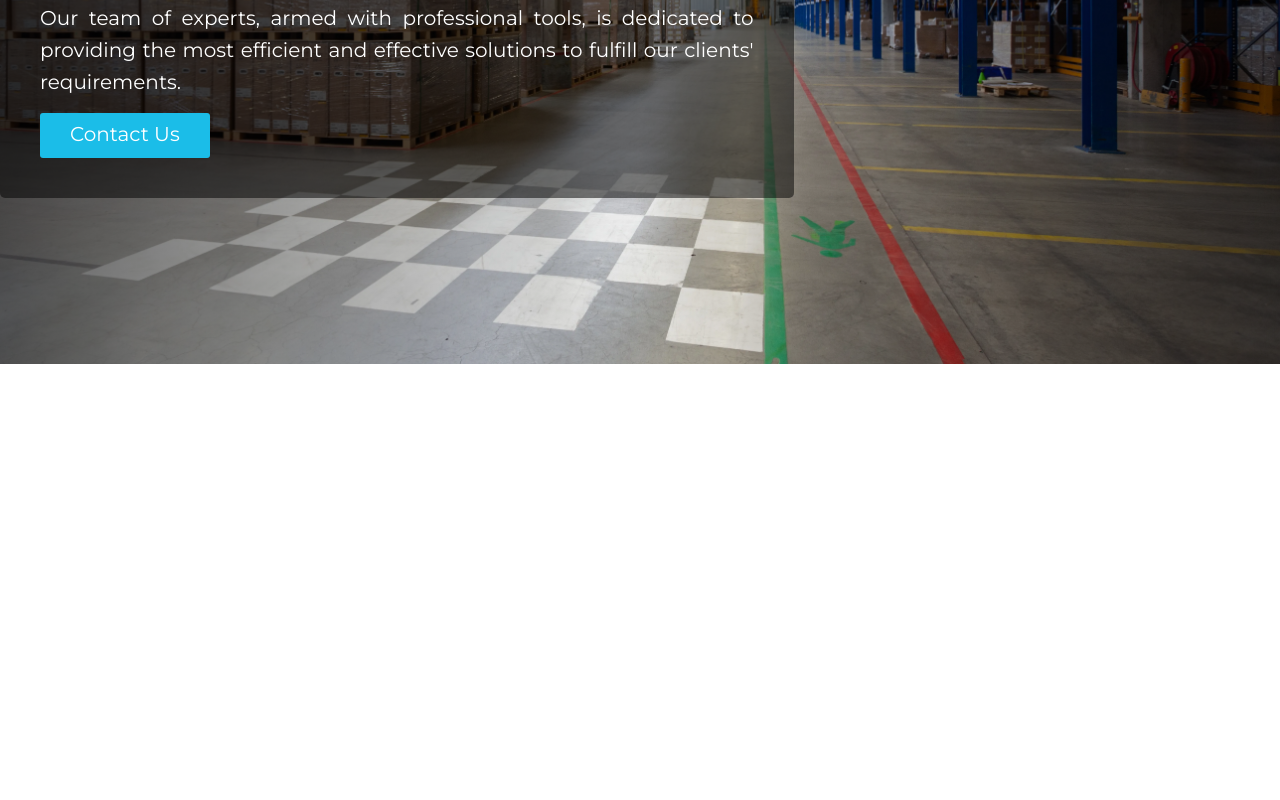
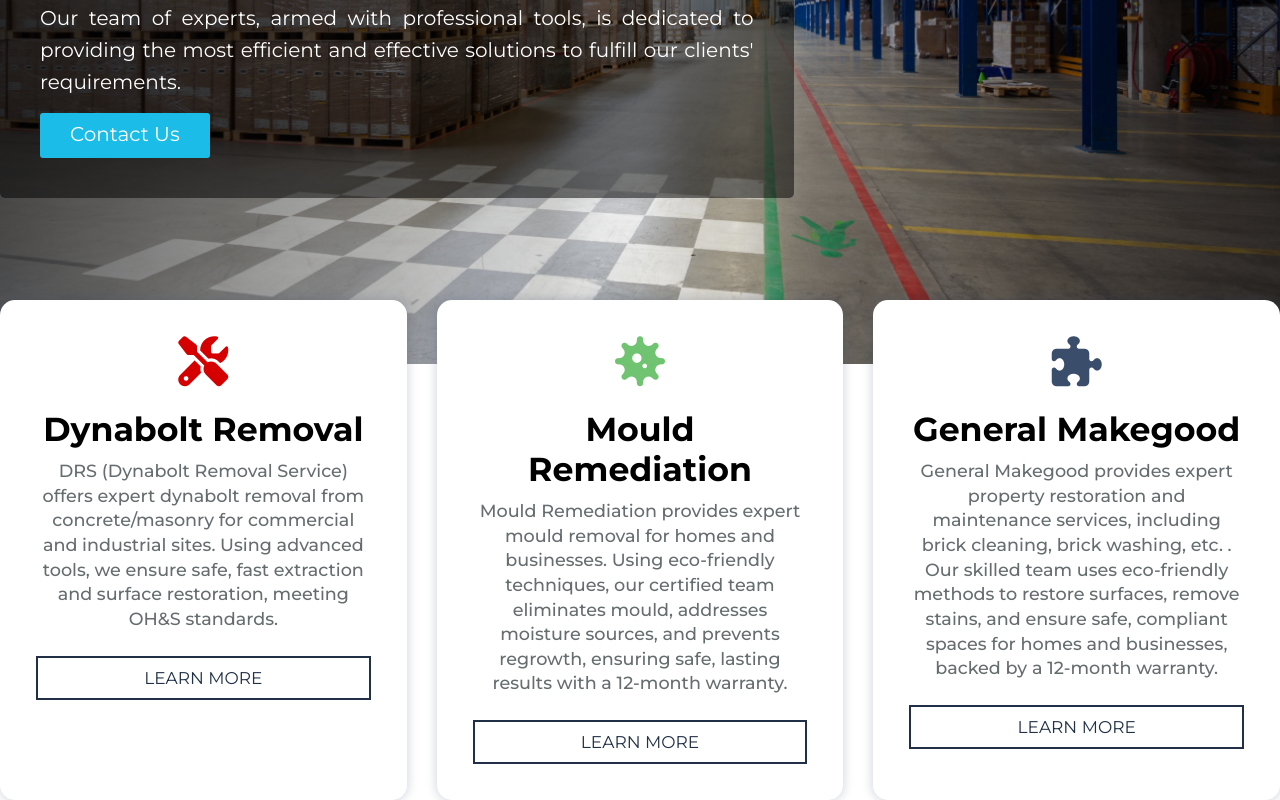
Before and after one commit to hhqbao/make-good-website, an Angular app in the folder makegood.client/: page / in a window 1280 px wide. Shown: the part 350-1150 px from the top of the page. Before the commit the page ends 800 px from the top, so only its background shows below. Built offline with nearby package versions, Linux system fonts and the light colour scheme.

Commit message:
Added services-card

```diff
--- a/makegood.client/src/app/app.component.html
+++ b/makegood.client/src/app/app.component.html
@@ -18,7 +18,7 @@
       <div class="container container--1">
         <div class="nav-body__container">
           <div class="nav-body__logo-box">
-            <img src="images/logo.png" alt="Website Logo" />
+            <img src="/images/logo.png" alt="Website Logo" />
           </div>
           <div class="nav-body__menu-box">
             <ul class="nav-menu">
@@ -72,4 +72,5 @@
   </nav>
 
   <app-main-banner></app-main-banner>
+  <app-services-card></app-services-card>
 </div>
--- /dev/null
+++ b/makegood.client/src/app/services-card/services-card.component.html
@@ -0,0 +1,58 @@
+<div class="services-card-comp">
+  <div class="container container--2">
+    <ul class="services-card-list">
+      <li class="services-card-item">
+        <div class="services-card-item__icon">
+          <i class="fa-solid fa-screwdriver-wrench"></i>
+        </div>
+        <h2 class="services-card-item__heading heading heading--1">
+          Dynabolt Removal
+        </h2>
+        <p class="services-card-item__description paragrapph paragraph--1">
+          DRS (Dynabolt Removal Service) offers expert dynabolt removal from
+          concrete/masonry for commercial and industrial sites. Using advanced
+          tools, we ensure safe, fast extraction and surface restoration,
+          meeting OH&S standards.
+        </p>
+        <div class="services-card-item__footer">
+          <a href="#" class="btn btn--2">LEARN MORE</a>
+        </div>
+      </li>
+      <li class="services-card-item">
+        <div class="services-card-item__icon">
+          <i class="fa-solid fa-virus"></i>
+        </div>
+        <h2 class="services-card-item__heading heading heading--1">
+          Mould Remediation
+        </h2>
+        <p class="services-card-item__description paragrapph paragraph--1">
+          Mould Remediation provides expert mould removal for homes and
+          businesses. Using eco-friendly techniques, our certified team
+          eliminates mould, addresses moisture sources, and prevents regrowth,
+          ensuring safe, lasting results with a 12-month warranty.
+        </p>
+        <div class="services-card-item__footer">
+          <a href="#" class="btn btn--2">LEARN MORE</a>
+        </div>
+      </li>
+      <li class="services-card-item">
+        <div class="services-card-item__icon">
+          <i class="fa-solid fa-puzzle-piece"></i>
+        </div>
+        <h2 class="services-card-item__heading heading heading--1">
+          General Makegood
+        </h2>
+        <p class="services-card-item__description paragrapph paragraph--1">
+          General Makegood provides expert property restoration and maintenance
+          services, including brick cleaning, brick washing, etc. . Our skilled
+          team uses eco-friendly methods to restore surfaces, remove stains, and
+          ensure safe, compliant spaces for homes and businesses, backed by a
+          12-month warranty.
+        </p>
+        <div class="services-card-item__footer">
+          <a href="#" class="btn btn--2">LEARN MORE</a>
+        </div>
+      </li>
+    </ul>
+  </div>
+</div>
--- /dev/null
+++ b/makegood.client/src/app/services-card/services-card.component.ts
@@ -0,0 +1,12 @@
+import { Component, OnInit } from '@angular/core';
+
+@Component({
+  selector: 'app-services-card',
+  templateUrl: 'services-card.component.html',
+  standalone: true,
+})
+export class ServicesCardComponent implements OnInit {
+  constructor() {}
+
+  ngOnInit() {}
+}
--- a/makegood.client/src/style/1-variables/_colors.scss
+++ b/makegood.client/src/style/1-variables/_colors.scss
@@ -1,10 +1,13 @@
 $black--1: #3a4d6a;
 $black--2: #61728d;
 $black--3: #d5d5d5;
+
+$gray--1: rgb(101, 109, 111);
 
 $white--1: white;
 $white--2: #f5f5f5;
 
 $blue--1: #213047;
 $blue--2: #1bbde8;
+
 $yellow--1: rgb(255, 204, 0);
--- a/makegood.client/src/style/3-bases/_buttons.scss
+++ b/makegood.client/src/style/3-bases/_buttons.scss
@@ -18,4 +18,19 @@
       scale: 1.05;
     }
   }
+
+  &--2 {
+    border: 0.2rem solid rgba($blue--1, 1);
+    color: rgba($blue--1, 1);
+    font-size: 1.7rem;
+    text-align: center;
+    padding: 1rem 0;
+    transition: all 0.2s ease-out;
+    width: 100%;
+
+    &:hover {
+      background-color: rgba($blue--1, 1);
+      color: white;
+    }
+  }
 }
--- a/makegood.client/src/style/3-bases/_headings.scss
+++ b/makegood.client/src/style/3-bases/_headings.scss
@@ -2,6 +2,9 @@
   display: block;
 
   &--1 {
+    color: black;
+    font-size: 3.32rem;
+    font-weight: 700;
   }
 
   &--2 {
--- a/makegood.client/src/style/3-bases/_paragraph.scss
+++ b/makegood.client/src/style/3-bases/_paragraph.scss
@@ -2,8 +2,8 @@
   display: block;
 
   &--1 {
-    color: $white--1;
-    font-size: 2.4rem;
+    color: $gray--1;
+    font-size: 1.76rem;
     font-weight: 500;
     line-height: 1.4;
     margin-bottom: 1rem;
--- /dev/null
+++ b/makegood.client/src/style/4-components/_services-card.scss
@@ -0,0 +1,49 @@
+.services-card-comp {
+  margin-top: -5%;
+  position: relative;
+  z-index: 20;
+
+  .services-card-list {
+    display: grid;
+    grid-template-columns: repeat(3, 1fr);
+    gap: 3rem;
+    list-style: none;
+
+    .services-card-item {
+      background-color: $white--1;
+      border-radius: 1.5rem;
+      box-shadow: 0 0 1rem 0.2rem rgba($black--1, 0.19);
+      padding: 3.6rem;
+
+      &__icon {
+        display: flex;
+        font-size: 5rem;
+        justify-content: center;
+        margin-bottom: 2.4rem;
+
+        .fa-screwdriver-wrench {
+          color: #d50000;
+        }
+
+        .fa-virus {
+          color: #70c370;
+        }
+
+        .fa-puzzle-piece {
+        }
+      }
+
+      &__heading {
+        text-align: center;
+        margin-bottom: 0.9rem;
+      }
+
+      &__description {
+        text-align: center;
+        margin-bottom: 2.4rem;
+      }
+      &__footer {
+      }
+    }
+  }
+}
--- a/makegood.client/src/style/main.scss
+++ b/makegood.client/src/style/main.scss
@@ -7,3 +7,4 @@
 @import "4-components/containers";
 @import "4-components/top-nav";
 @import "4-components/main-banner";
+@import "4-components/services-card";
```
Also changed, not shown: makegood.client/src/app/app.module.ts (+7 -1 lines).
